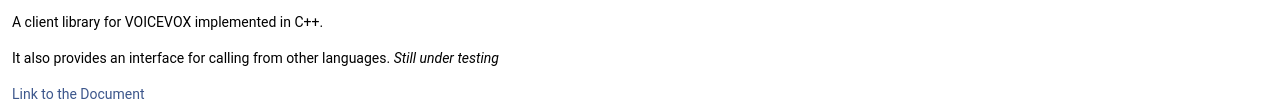
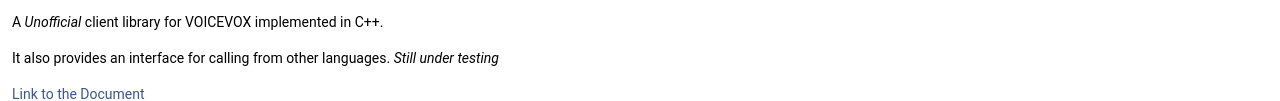
Before and after one commit to fugashy/voicevox_client_cpp, a plain HTML site: page index.html in a window 1280 px wide. Shown: the part 486-587 px from the top of the page. Drawn offline with Linux system fonts and the light colour scheme.

Commit message:
deploy: b9717b005eb3d26eb6beb7ece794e74a1240efd8

```diff
--- a/index.html
+++ b/index.html
@@ -68,7 +68,7 @@ $(function() {
 </div><!--header-->
 <div class="contents">
 <div class="textblock"><p><a class="anchor" id="md_README"></a> <img src="https://github.com/fugashy/voicevox_client_cpp/actions/workflows/build_document.yml/badge.svg" alt="build-document" style="pointer-events: none;" class="inline"/> <img src="https://github.com/fugashy/voicevox_client_cpp/actions/workflows/run_test.yml/badge.svg" alt="run-tests" style="pointer-events: none;" class="inline"/></p>
-<p>A client library for VOICEVOX implemented in C++.</p>
+<p>A <em>Unofficial</em> client library for VOICEVOX implemented in C++.</p>
 <p>It also provides an interface for calling from other languages. <em>Still under testing</em></p>
 <p><a href="https://fugashy.github.io/voicevox_client_cpp/index.html">Link to the Document</a></p>
 <h1><a class="anchor" id="autotoc_md1"></a>
```
Also changed, not shown: 1 other file.
